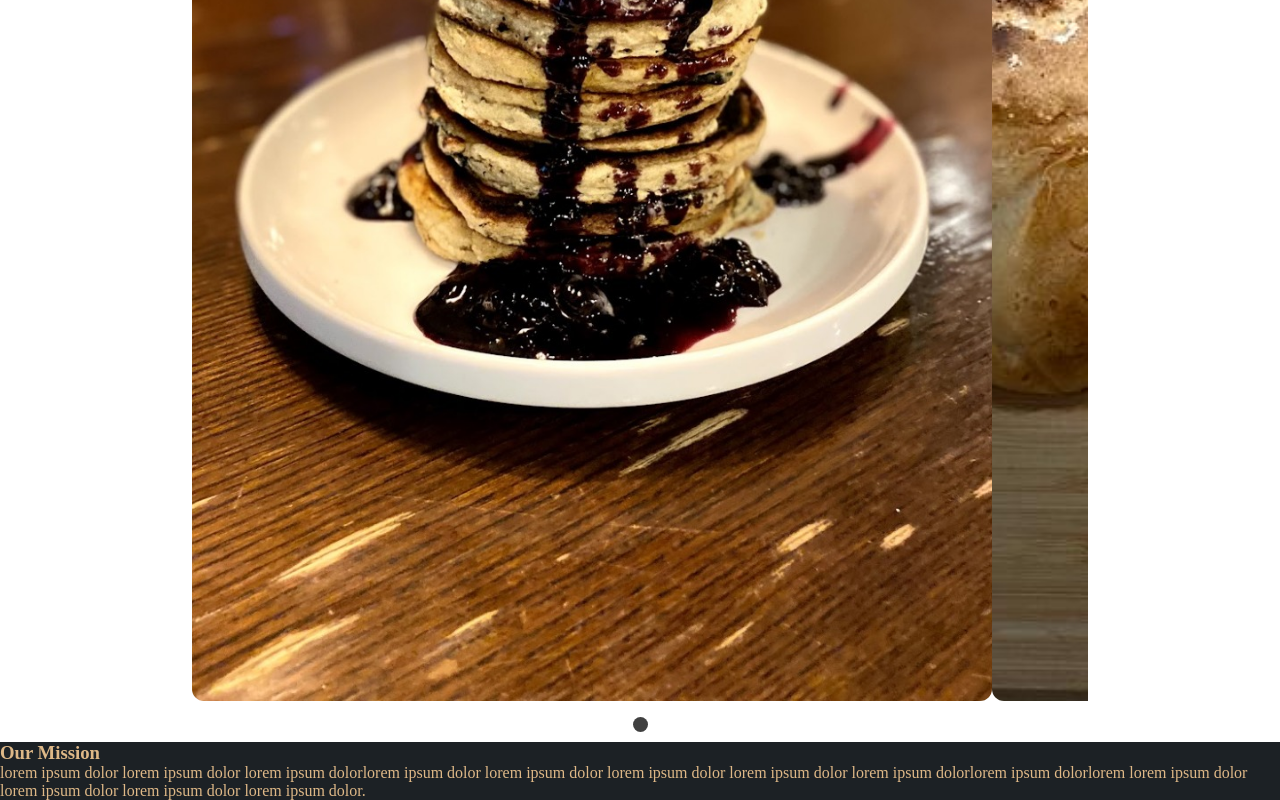
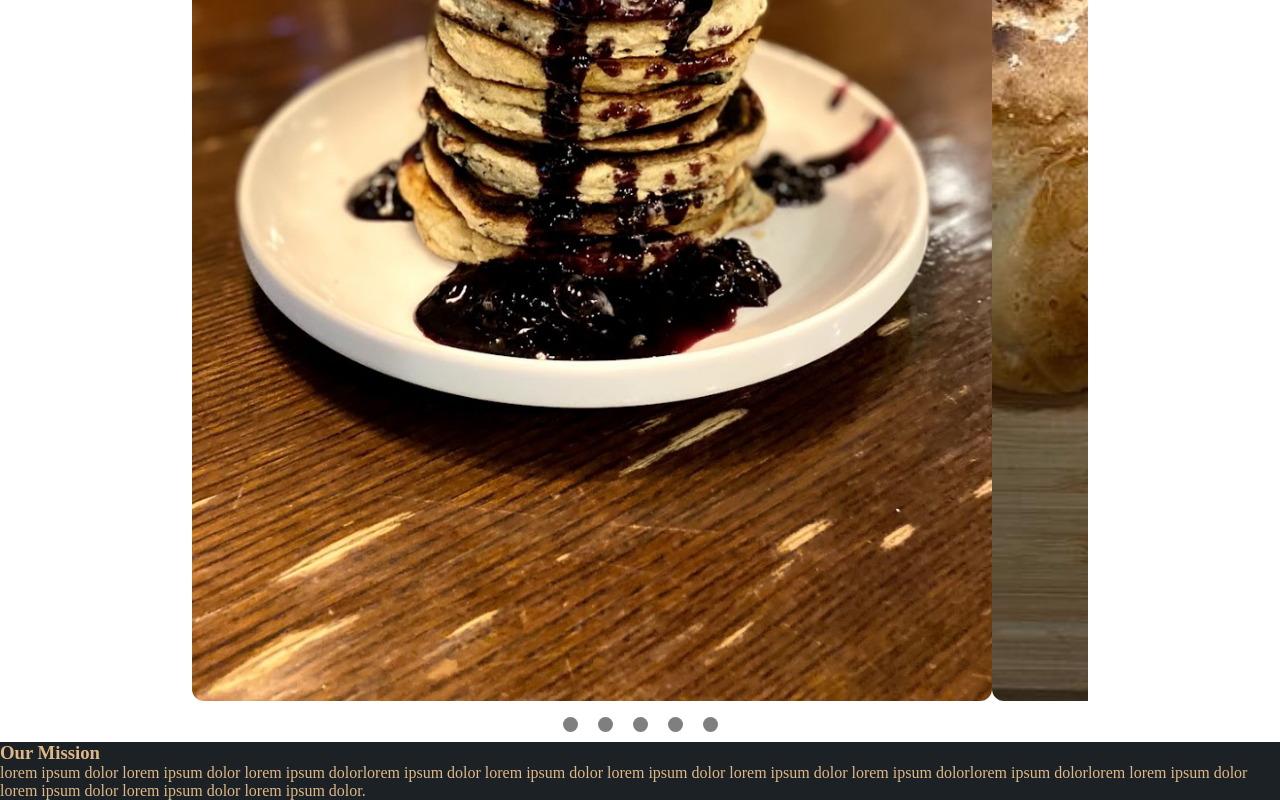
Before and after one commit to davidl117/The-Bakery-Uncommon, a React (Create React App) app: page / in a window 1280 px wide. Shown: the part 1466-2266 px from the top of the page. Built offline with nearby package versions, Linux system fonts and the light colour scheme.

Commit message:
carousel slide indicator working

```diff
--- a/src/Components/Hero.js
+++ b/src/Components/Hero.js
@@ -1,4 +1,4 @@
-import React, { useState } from "react";
+import React, {  useState } from "react";
 import "./HeroStyle.css";
 import { FontAwesomeIcon } from "@fortawesome/react-fontawesome";
 import { faChevronRight, faChevronLeft } from '@fortawesome/free-solid-svg-icons'
@@ -31,11 +31,13 @@ export default function Hero() {
 
     const [currentId, setCurrentId] = useState(0);
 
-//need to slide images to the left on right click
-//need to get the index of each image or ID
-//map over the images and aply the same function
-//make an array of the images to cycle through with state
+    function toggleSlide() {
+        setCurrentId(currentId => currentId === 0 ? slidingImage.length - 1: currentId - 1)
+    }
 
+    function toggleSlideRight() {
+        setCurrentId(currentId => currentId === slidingImage.length - 1 ? 0 : currentId + 1)
+    }
 
     const slides = slidingImage.map(slide => {
         return (
@@ -47,16 +49,19 @@ export default function Hero() {
             />
             )
         })
-        console.log(slides)
 
-    function toggleSlide() {
-        setCurrentId(currentId => currentId === 0 ? slidingImage.length - 1: currentId - 1)
-        console.log(currentId)
-    }
+    const carouselIndicators = slidingImage.map((slide, slideIndex) => {
+        return (
+                <button className="carousel_indicator current-slide"
+                key={slide.id}
+                onClick={() => carouselGoTo(slideIndex)}
+                >
+                </button>
+        )
+    })
 
-    function toggleSlideRight() {
-        setCurrentId(currentId => currentId === slidingImage.length - 1 ? 0 : currentId + 1)
-        console.log(currentId)
+    function carouselGoTo(slideIndex) {
+        setCurrentId(slideIndex)
     }
 
     return (
@@ -86,8 +91,7 @@ export default function Hero() {
                 </ul>
 
                 <div className="carousel_nav">
-                    {/* //make indicator work */}
-                    <button className="carousel_indicator current-slide"></button>
+                    {carouselIndicators}
                 </div>
 
             <section className="hero-lower">
--- a/src/Components/HeroStyle.css
+++ b/src/Components/HeroStyle.css
@@ -60,6 +60,7 @@ img {
     max-width: 100%;
     max-height: 100%;
     object-fit: cover;
+    transition: 250ms ease-in;
 }
 
 .carousel_btn {
@@ -71,9 +72,12 @@ img {
     transform: translateY(-50%); /* put the arrow dead center of image*/
 }
 
-/* .carousel_btn:hover {
-    border-radius: 100%;
-} */
+.carousel_btn:hover {
+    border-radius: 50%;
+    width: 1.5em;
+    height: 1.5em;
+    background-color: rgba(0,0,0,0.5);
+}
 
 .carousel_btn--left {
     left: -40px;
@@ -99,7 +103,7 @@ img {
     background: rgba(0,0,0,0.5);
 }
 
-.carousel_indicator.current-slide {
+.carousel_indicator.current-slide:active {
     background-color: rgba(0,0,0,0.75);
 }
 
```
